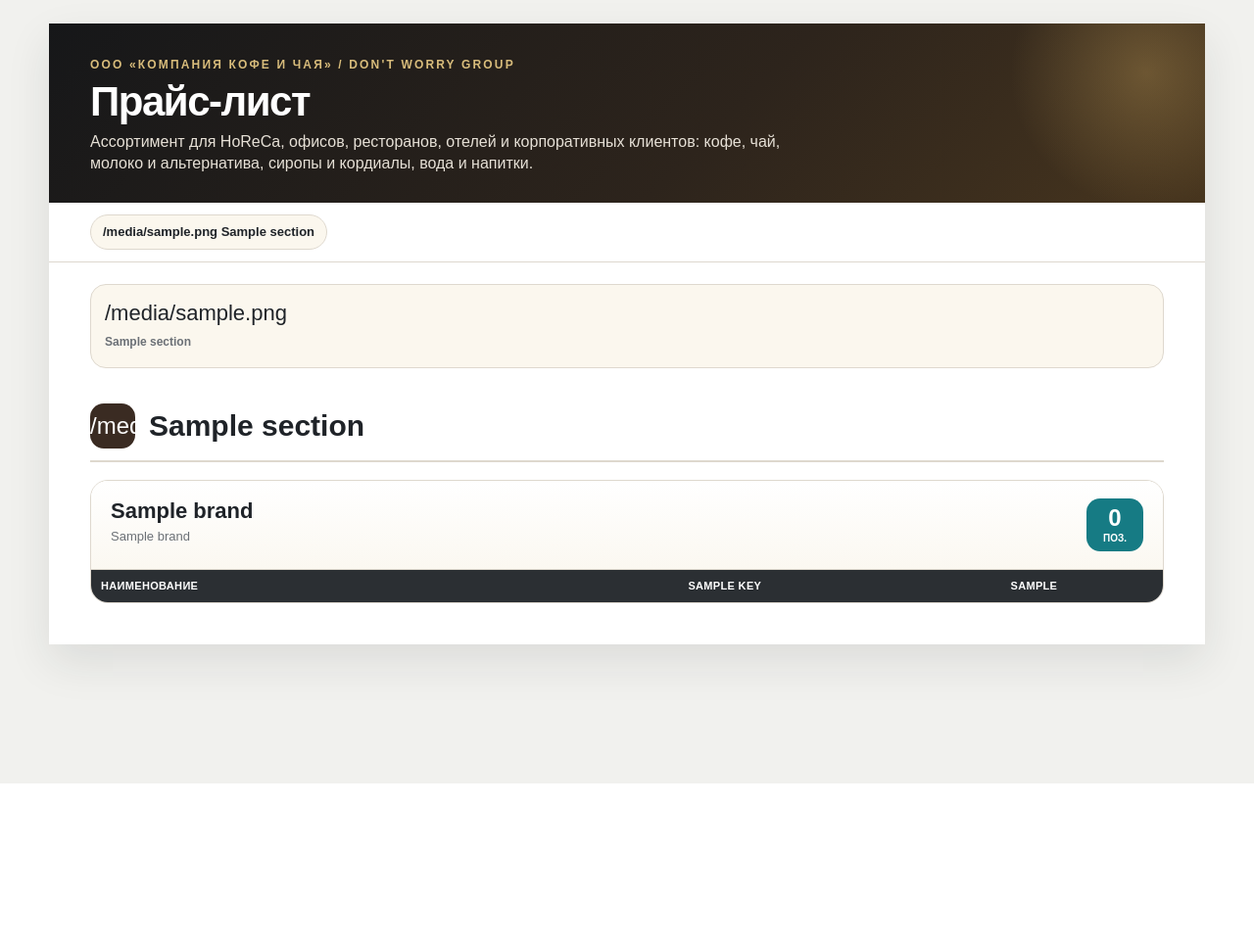
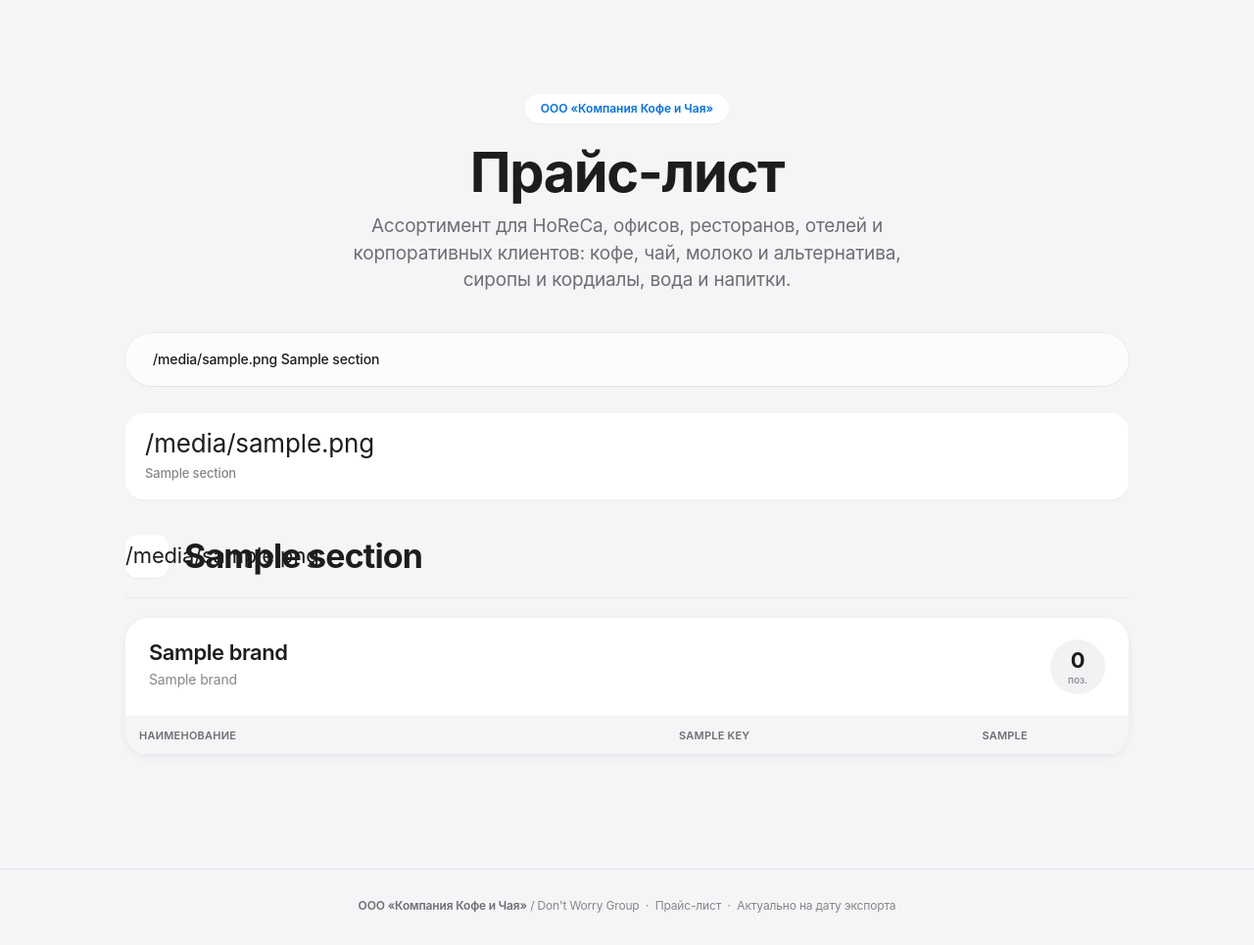
Before and after one commit to IlyaVostrikov/dwg-price-admin, a Python web app: template templates/price_list.html.jinja2 in a window 1280 px wide. Shown: the whole page at 98% size. Before the commit the page ends 800 px from the top, so only its background shows below. Run offline with Jinja, Linux system fonts and the light colour scheme; the template is opened without the code that fills it: most values are stand-ins (such as "Sample title", 1, 10 or a date in 2020); lists and menus that the app fills with data are empty.

Commit message:
Redesign price list template in Apple 2026 style
Clean minimalist layout: San Francisco fonts, blur-glass sticky nav,
white cards with soft shadows, generous spacing, clean bordered tables.
Hero simplified to badge + title + subtitle on light background.

Co-Authored-By: Claude Opus 4.7 <noreply@anthropic.com>

```diff
--- a/templates/price_list.html.jinja2
+++ b/templates/price_list.html.jinja2
@@ -6,104 +6,313 @@
 <title>Прайс-лист — ООО «Компания Кофе и Чая»</title>
 <style>
     :root {
-      --bg: #f1f1ee;
-      --paper: #ffffff;
-      --ink: #1f2328;
-      --muted: #6b7076;
-      --line: #ded8ce;
-      --line-strong: #c9bca8;
-      --gold: #c6a15b;
-      --gold-dark: #9d7730;
-      --coffee: #3a2b22;
-      --red: #c82127;
-      --teal: #167b84;
-      --cream: #fbf7ee;
-      --shadow: 0 18px 42px rgba(31,35,40,.10);
+      --bg: #f5f5f7;
+      --card: #ffffff;
+      --ink: #1d1d1f;
+      --ink-secondary: #6e6e73;
+      --ink-tertiary: #86868b;
+      --line: #e5e5ea;
+      --line-light: #f0f0f2;
+      --accent: #0071e3;
+      --accent-light: #e8f2fd;
+      --green: #30a158;
+      --green-bg: #e9f7ef;
+      --shadow-sm: 0 1px 2px rgba(0,0,0,0.04);
+      --shadow-md: 0 2px 8px rgba(0,0,0,0.06);
+      --shadow-lg: 0 8px 24px rgba(0,0,0,0.08);
+      --radius-sm: 12px;
+      --radius-md: 18px;
+      --radius-lg: 24px;
+      --radius-pill: 980px;
     }
-    * { box-sizing: border-box; }
+    * { box-sizing: border-box; -webkit-font-smoothing: antialiased; -moz-osx-font-smoothing: grayscale; }
     html { scroll-behavior: smooth; }
     body {
       margin: 0;
       background: var(--bg);
       color: var(--ink);
-      font-family: Arial, Helvetica, sans-serif;
-      line-height: 1.35;
+      font-family: -apple-system, BlinkMacSystemFont, 'SF Pro Display', 'SF Pro Text', 'Helvetica Neue', Arial, sans-serif;
+      line-height: 1.47059;
+      font-weight: 400;
+      letter-spacing: -0.01em;
     }
-    .doc { max-width: 1180px; margin: 24px auto; background: var(--paper); box-shadow: var(--shadow); }
+    .doc { max-width: 1120px; margin: 40px auto 60px; }
+
+    /* ---- Hero ---- */
     .hero {
-      background: linear-gradient(135deg, #161719 0%, #2d241c 58%, #47351e 100%);
+      padding: 56px 48px 40px;
+      text-align: center;
+      background: transparent;
+    }
+    .hero-badge {
+      display: inline-block;
+      background: var(--card);
+      border-radius: var(--radius-pill);
+      padding: 6px 16px;
+      font-size: 12px;
+      font-weight: 600;
+      color: var(--accent);
+      letter-spacing: 0;
+      margin-bottom: 20px;
+      box-shadow: var(--shadow-sm);
+    }
+    .hero h1 {
+      margin: 0 0 10px;
+      font-size: 56px;
+      font-weight: 700;
+      letter-spacing: -0.025em;
+      line-height: 1.1;
+      color: var(--ink);
+    }
+    .hero .lead {
+      margin: 0 auto;
+      max-width: 620px;
+      font-size: 19px;
+      line-height: 1.45;
+      color: var(--ink-secondary);
+      font-weight: 400;
+      letter-spacing: -0.01em;
+    }
+
+    /* ---- Nav ---- */
+    .nav-wrap {
+      position: sticky;
+      top: 0;
+      z-index: 20;
+      padding: 0 48px;
+      margin-bottom: 28px;
+    }
+    .nav {
+      display: flex;
+      gap: 8px;
+      flex-wrap: wrap;
+      background: rgba(255,255,255,0.72);
+      backdrop-filter: blur(20px) saturate(180%);
+      -webkit-backdrop-filter: blur(20px) saturate(180%);
+      border-radius: var(--radius-pill);
+      padding: 8px 10px;
+      box-shadow: 0 1px 0 rgba(0,0,0,0.04), 0 0 0 1px rgba(0,0,0,0.04);
+    }
+    .nav a {
+      text-decoration: none;
+      color: var(--ink);
+      font-weight: 500;
+      font-size: 14px;
+      letter-spacing: -0.01em;
+      border-radius: var(--radius-pill);
+      padding: 9px 18px;
+      transition: all 0.15s ease;
+    }
+    .nav a:hover {
+      background: var(--accent);
       color: #fff;
-      padding: 34px 42px 30px;
-      position: relative;
-      overflow: hidden;
     }
-    .hero::after {
-      content: ""; position: absolute; right: -80px; top: -90px; width: 280px; height: 280px; border-radius: 50%;
-      background: radial-gradient(circle, rgba(198,161,91,.34), rgba(198,161,91,0) 70%);
+
+    /* ---- Summary ---- */
+    .summary {
+      display: grid;
+      grid-template-columns: repeat({{ sections|length }}, 1fr);
+      gap: 14px;
+      padding: 0 48px 8px;
+      margin-bottom: 28px;
     }
-    .kicker { color: #d8bc7b; text-transform: uppercase; letter-spacing: .18em; font-size: 12px; font-weight: 800; }
-    h1 { margin: 8px 0 8px; font-size: 42px; line-height: 1.05; letter-spacing: -.035em; }
-    .lead { margin: 0; max-width: 760px; color: #e6e0d6; font-size: 16px; }
-    .nav { position: sticky; top: 0; z-index: 20; background: rgba(255,255,255,.96); border-bottom: 1px solid var(--line); padding: 12px 42px; display: flex; gap: 10px; flex-wrap: wrap; backdrop-filter: blur(8px); }
-    .nav a { text-decoration: none; color: var(--ink); font-weight: 800; font-size: 13px; border: 1px solid var(--line); border-radius: 999px; padding: 8px 12px; background: var(--cream); }
-    .nav a:hover { border-color: var(--gold); color: var(--gold-dark); }
-    .summary { display: grid; grid-template-columns: repeat({{ sections|length }}, 1fr); gap: 12px; padding: 22px 42px 8px; }
     {% if sections|length > 5 %}
     @media (min-width: 801px) { .summary { grid-template-columns: repeat(5, 1fr); } }
     {% endif %}
-    .summary-card { background: var(--cream); border: 1px solid var(--line); border-radius: 16px; padding: 14px; min-height: 86px; }
-    .summary-card strong { font-size: 24px; color: var(--gold-dark); display: block; }
-    .summary-card span { color: var(--muted); font-size: 12px; font-weight: 700; }
-    .summary-card .icon { font-size: 22px; margin-bottom: 2px; }
-    .section { padding: 28px 42px 16px; page-break-before: always; }
+    .summary-card {
+      background: var(--card);
+      border-radius: var(--radius-md);
+      padding: 18px 20px 16px;
+      box-shadow: var(--shadow-sm);
+      transition: box-shadow 0.2s ease;
+    }
+    .summary-card:hover { box-shadow: var(--shadow-md); }
+    .summary-card .icon { font-size: 26px; margin-bottom: 8px; line-height: 1; }
+    .summary-card strong {
+      font-size: 34px;
+      font-weight: 700;
+      letter-spacing: -0.025em;
+      color: var(--ink);
+      display: block;
+      line-height: 1.1;
+    }
+    .summary-card span {
+      color: var(--ink-tertiary);
+      font-size: 13px;
+      font-weight: 500;
+      margin-top: 4px;
+      display: block;
+    }
+
+    /* ---- Section ---- */
+    .section { padding: 0 48px 32px; page-break-before: always; }
     .section:first-of-type { page-break-before: auto; }
-    .section-head { display: flex; align-items: center; gap: 14px; border-bottom: 2px solid var(--line); padding-bottom: 12px; margin-bottom: 18px; }
-    .section-icon { width: 46px; height: 46px; border-radius: 14px; display: grid; place-items: center; background: var(--coffee); color: #fff; font-size: 24px; }
-    .section h2 { margin: 0; font-size: 30px; line-height: 1; }
-    .brand-card { border: 1px solid var(--line); border-radius: 18px; margin: 18px 0 26px; overflow: hidden; background: #fff; page-break-inside: avoid; }
-    .brand-card-head { display: flex; justify-content: space-between; align-items: flex-start; gap: 24px; background: linear-gradient(180deg, #fff, #fbf8f1); border-bottom: 1px solid var(--line); padding: 18px 20px; }
-    .brand-card h3 { margin: 0; font-size: 22px; line-height: 1.15; }
-    .brand-card-head p { margin: 5px 0 0; color: var(--muted); font-size: 13px; }
-    .count { min-width: 58px; text-align: center; border-radius: 14px; background: var(--teal); color: #fff; font-size: 24px; font-weight: 900; padding: 8px 10px; line-height: 1; }
-    .count span { display: block; font-size: 10px; font-weight: 800; margin-top: 4px; text-transform: uppercase; }
+    .section-head {
+      display: flex;
+      align-items: center;
+      gap: 16px;
+      padding-bottom: 20px;
+      margin-bottom: 20px;
+      border-bottom: 1px solid var(--line);
+    }
+    .section-icon {
+      width: 44px;
+      height: 44px;
+      border-radius: var(--radius-sm);
+      display: grid;
+      place-items: center;
+      background: var(--card);
+      font-size: 22px;
+      box-shadow: var(--shadow-sm);
+    }
+    .section h2 {
+      margin: 0;
+      font-size: 34px;
+      font-weight: 700;
+      letter-spacing: -0.025em;
+      line-height: 1.1;
+    }
+
+    /* ---- Brand Card ---- */
+    .brand-card {
+      background: var(--card);
+      border-radius: var(--radius-lg);
+      margin: 0 0 24px;
+      overflow: hidden;
+      box-shadow: var(--shadow-md);
+      page-break-inside: avoid;
+      transition: box-shadow 0.2s ease;
+    }
+    .brand-card:hover { box-shadow: var(--shadow-lg); }
+    .brand-card-head {
+      display: flex;
+      justify-content: space-between;
+      align-items: flex-start;
+      gap: 20px;
+      padding: 22px 24px;
+      border-bottom: 1px solid var(--line-light);
+    }
+    .brand-card h3 {
+      margin: 0;
+      font-size: 22px;
+      font-weight: 600;
+      letter-spacing: -0.02em;
+      line-height: 1.2;
+    }
+    .brand-card-head p {
+      margin: 5px 0 0;
+      color: var(--ink-tertiary);
+      font-size: 14px;
+      font-weight: 400;
+      letter-spacing: -0.01em;
+    }
+    .count {
+      min-width: 56px;
+      text-align: center;
+      border-radius: var(--radius-pill);
+      background: #f2f2f5;
+      font-size: 22px;
+      font-weight: 700;
+      padding: 10px 14px;
+      line-height: 1;
+      letter-spacing: -0.02em;
+      color: var(--ink);
+    }
+    .count span {
+      display: block;
+      font-size: 10px;
+      font-weight: 500;
+      margin-top: 4px;
+      text-transform: lowercase;
+      color: var(--ink-tertiary);
+      letter-spacing: 0;
+    }
+
+    /* ---- Table ---- */
     .table-wrap { overflow-x: auto; }
-    table { width: 100%; border-collapse: collapse; font-size: 12.4px; }
-    th { background: #2b2f33; color: #fff; text-align: center; padding: 9px 10px; font-size: 11px; text-transform: uppercase; letter-spacing: .03em; vertical-align: top; }
-    td { border-top: 1px solid var(--line); padding: 8px 10px; vertical-align: top; }
-    tbody tr:nth-child(even) td { background: #fbfaf7; }
-    tbody tr:hover td { background: #fff6df; }
-    td:last-child { font-weight: 800; color: #245d38; white-space: nowrap; }
-    .compact td { padding: 6px 10px; }
-    .footer { padding: 28px 42px 34px; background: #161719; color: #fff; }
-    .footer strong { color: #d8bc7b; }
-    .small { color: #c9c9c9; font-size: 12px; margin-top: 10px; }
+    table { width: 100%; border-collapse: collapse; font-size: 14px; }
+    th {
+      background: #f5f5f7;
+      color: var(--ink-secondary);
+      text-align: left;
+      padding: 11px 14px;
+      font-size: 11px;
+      font-weight: 600;
+      letter-spacing: 0.02em;
+      text-transform: uppercase;
+      border-bottom: 1px solid var(--line);
+    }
+    th:not(:first-child) { text-align: center; }
+    td {
+      padding: 12px 14px;
+      border-bottom: 1px solid var(--line-light);
+      vertical-align: top;
+      font-size: 14px;
+    }
+    td:not(:first-child) { text-align: center; }
+    tbody tr:nth-child(even) td { background: rgba(0,0,0,0.012); }
+    tbody tr:hover td { background: #f0f4ff; }
+    .price-table td:last-child,
+    .price-table td:nth-last-child(2) {
+      font-weight: 600;
+      color: var(--green);
+      white-space: nowrap;
+      font-variant-numeric: tabular-nums;
+    }
+    .price-table th:last-child,
+    .price-table th:nth-last-child(2) { text-align: center; }
 
-    .price-table th:not(:first-child) { text-align: center; vertical-align: middle; }
-    .price-table td:not(:first-child) { text-align: center; }
-    .price-table td:nth-last-child(-n+2) { font-weight: 800; color: #245d38; white-space: nowrap; }
+    .name-col { text-align: left !important; }
+
+    /* ---- Footer ---- */
+    .footer {
+      padding: 28px 48px 32px;
+      margin-top: 40px;
+      border-top: 1px solid var(--line);
+      color: var(--ink-tertiary);
+      font-size: 12px;
+      text-align: center;
+    }
+    .footer strong { color: var(--ink-secondary); font-weight: 600; }
+
+    /* ---- Print ---- */
     @page { size: A4; margin: 11mm; }
     @media print {
-      body { background: #fff; }
+      body { background: #fff; color: #000; }
       .doc { box-shadow: none; margin: 0; max-width: none; }
+      .nav-wrap { display: none; }
+      .hero { padding: 12mm 0 8mm; text-align: left; }
+      .hero h1 { font-size: 24px; }
+      .hero .lead { font-size: 11px; }
+      .hero-badge { display: none; }
+      .summary { grid-template-columns: repeat(5, 1fr); padding: 4mm 0 0; gap: 4px; }
+      .summary-card { box-shadow: none; border: 1px solid #ddd; padding: 8px 10px; }
+      .summary-card strong { font-size: 20px; }
+      .section { padding: 6mm 0 0; }
+      .section h2 { font-size: 18px; }
+      .section-icon { box-shadow: none; }
+      .brand-card { box-shadow: none; border: 1px solid #ddd; break-inside: avoid; page-break-inside: avoid; margin-bottom: 12px; }
+      .brand-card-head { padding: 10px 12px; }
+      .brand-card h3 { font-size: 15px; }
+      table { font-size: 9px; }
+      th { font-size: 7.5px; padding: 5px 6px; }
+      td { padding: 5px 6px; font-size: 9px; }
+      .count { font-size: 15px; padding: 6px 8px; }
+      .footer { border-top: 1px solid #ccc; padding: 8mm 0; }
       .nav { display: none; }
-      .hero { padding: 18mm 12mm 12mm; }
-      h1 { font-size: 30px; }
-      .summary { grid-template-columns: repeat(5, 1fr); padding: 8mm 0 0; gap: 6px; }
-      .section { padding: 10mm 0 0; }
-      .brand-card { break-inside: avoid; page-break-inside: avoid; }
-      table { font-size: 8.7px; }
-      th { font-size: 7.6px; padding: 5px; }
-      td { padding: 4px 5px; }
-      .section h2 { font-size: 24px; }
-      .brand-card h3 { font-size: 17px; }
-      .count { font-size: 18px; }
     }
+
+    /* ---- Mobile ---- */
     @media (max-width: 800px) {
-      .doc { margin: 0; }
-      .hero, .nav, .section, .summary, .footer { padding-left: 18px; padding-right: 18px; }
-      h1 { font-size: 31px; }
-      .summary { grid-template-columns: repeat(2, 1fr); }
+      .doc { margin: 16px 0; }
+      .hero, .nav-wrap, .section, .summary, .footer { padding-left: 20px; padding-right: 20px; }
+      .hero { padding-top: 36px; padding-bottom: 28px; }
+      .hero h1 { font-size: 36px; }
+      .hero .lead { font-size: 16px; }
+      .summary { grid-template-columns: repeat(2, 1fr); gap: 10px; }
       .brand-card-head { flex-direction: column; }
+      .section h2 { font-size: 26px; }
+      .nav { border-radius: 24px; }
     }
 
     th { text-align: center; vertical-align: middle; }
@@ -112,30 +321,39 @@
 </head>
 <body>
 <div class="doc">
+
 <header class="hero">
-<div class="kicker">ООО «Компания Кофе и Чая» / Don't Worry Group</div>
+<div class="hero-badge">ООО «Компания Кофе и Чая»</div>
 <h1>Прайс-лист</h1>
 <p class="lead">Ассортимент для HoReCa, офисов, ресторанов, отелей и корпоративных клиентов: кофе, чай, молоко и альтернатива, сиропы и кордиалы, вода и напитки.</p>
 </header>
+
+<div class="nav-wrap">
 <nav class="nav">
 {% for s in sections %}
 <a href="#{{ s.id }}">{{ s.icon }} {{ s.title_ru }}</a>
 {% endfor %}
 </nav>
+</div>
+
 <section class="summary">
 {% for s in sections %}
 {% set count = counts.get(s.id, 0) %}
-<div class="summary-card"><div class="icon">{{ s.icon }}</div><strong>{{ count }}</strong><span>{{ s.title_ru }}</span></div>
+<div class="summary-card">
+<div class="icon">{{ s.icon }}</div>
+<strong>{{ count }}</strong>
+<span>{{ s.title_ru }}</span>
+</div>
 {% endfor %}
 </section>
+
 {% for s in sections %}
 <section class="section" id="{{ s.id }}">
 <div class="section-head">
 <div class="section-icon">{{ s.icon }}</div>
-<div>
 <h2>{{ s.title_ru }}</h2>
 </div>
-</div>
+
 {% for b in brands if b.section_id == s.id %}
 {% set prods = products_by_brand.get(b.id, []) %}
 <article class="brand-card">
@@ -181,5 +399,10 @@
 </section>
 {% endfor %}
 </div>
+
+<footer class="footer">
+<strong>ООО «Компания Кофе и Чая»</strong> / Don't Worry Group &nbsp;·&nbsp; Прайс-лист &nbsp;·&nbsp; Актуально на дату экспорта
+</footer>
+
 </body>
 </html>
```
